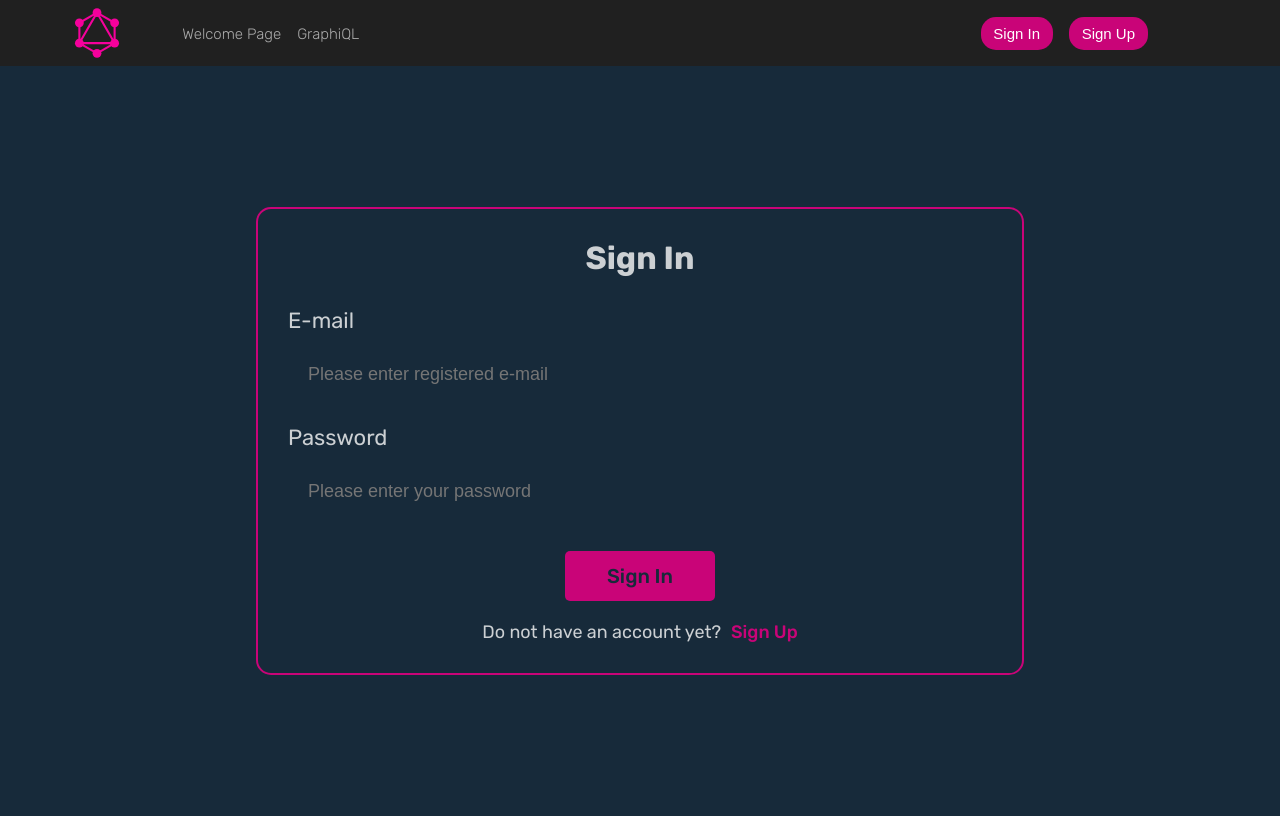
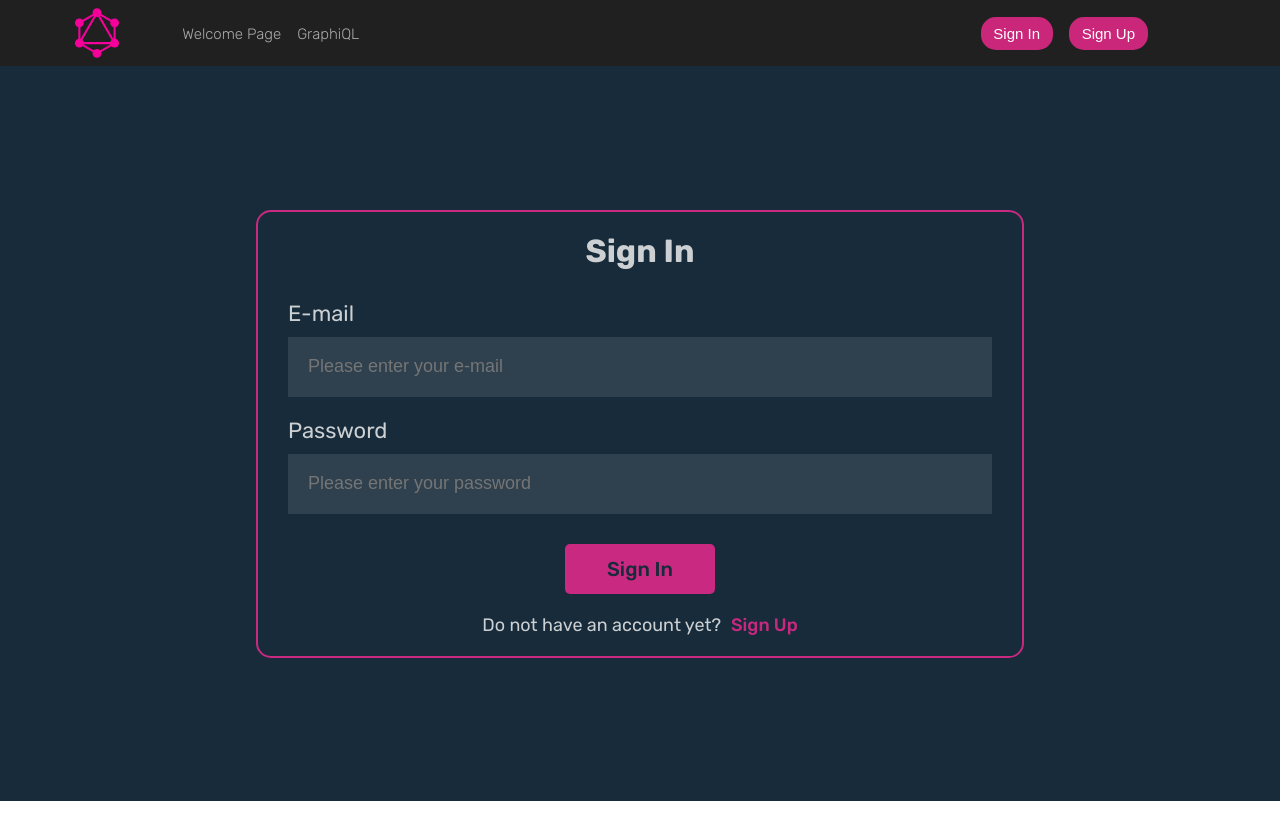
Before and after one commit to oolenkazolot/graphiql-app, a React (Vite) app: page /SignIn in a window 1280 px wide. Built offline with nearby package versions, Linux system fonts and the light colour scheme; no server answers.

Commit message:
refactor: forms' styling and variables

```diff
--- a/src/pages/signInPage/SignInPage.tsx
+++ b/src/pages/signInPage/SignInPage.tsx
@@ -28,7 +28,7 @@ const SignInPage: React.FC = () => {
             type="email"
             id="user-email"
             {...register('email', { required: 'This field is mandatory for signing in' })}
-            placeholder="Please enter registered e-mail"
+            placeholder="Please enter your e-mail"
           />
           {errors.email?.type === 'required' && (
             <span className="error-message">{errors.email.message}</span>
@@ -46,7 +46,7 @@ const SignInPage: React.FC = () => {
             <span className="error-message">{errors.password.message}</span>
           )}
         </div>
-        <button className="button button_sign-in">Sign In</button>
+        <button className="button-auth button-auth_sign-in">Sign In</button>
         <div className="sign-in-form__redirect">
           <span className="sign-in-form__text">Do not have an account yet?</span>
           <Link to="/SignUp" className="sign-in-form__link">
--- a/src/pages/signInPage/signInPage.scss
+++ b/src/pages/signInPage/signInPage.scss
@@ -2,17 +2,17 @@
 
 .sign-in {
   width: 100%;
-  height: calc(100vh - 50px);
+  height: calc(100vh - 65px);
   display: flex;
   justify-content: center;
   align-items: center;
-  background-color: $color-bg;
+  background-color: $bg-main-second;
 }
 
 .sign-in-form {
   width: 60%;
   height: fit-content;
-  padding: 30px;
+  padding: 20px 30px;
   border: 2px solid $color-pink;
   border-radius: 15px;
 
@@ -37,25 +37,10 @@
     font-size: 18px;
     font-weight: 500;
     color: $color-pink;
-  }
-}
-
-.button {
-  &_sign-in {
-    display: block;
-    margin: 30px auto 20px;
-    width: 150px;
-    height: 50px;
-    background-color: $color-pink;
-    color: $color-bg;
-    font-size: 20px;
-    font-weight: 500;
-    transition: 0.4s;
-    border-radius: 5px;
-    font-family: 'Rubik', sans-serif;
+    transition: $transition;
 
     &:hover {
-      color: $color-title;
+      color: $color-pink-hover;
     }
   }
 }
--- a/src/pages/signUpPage/SignUpPage.tsx
+++ b/src/pages/signUpPage/SignUpPage.tsx
@@ -46,7 +46,7 @@ const SignUpPage: React.FC = () => {
             <span className="error-message">{errors.password.message}</span>
           )}
         </div>
-        <button className="button button_sign-up">Submit</button>
+        <button className="button-auth button-auth_sign-up">Submit</button>
         <div className="sign-up-form__redirect">
           <span className="sign-up-form__text">Already have an account?</span>
           <Link to="/SignIn" className="sign-up-form__link">
--- a/src/pages/signUpPage/signUpPage.scss
+++ b/src/pages/signUpPage/signUpPage.scss
@@ -2,17 +2,17 @@
 
 .sign-up {
   width: 100%;
-  height: calc(100vh - 50px);
+  height: calc(100vh - 65px);
   display: flex;
   justify-content: center;
   align-items: center;
-  background-color: $color-bg;
+  background-color: $bg-main-second;
 }
 
 .sign-up-form {
   width: 60%;
   height: fit-content;
-  padding: 30px;
+  padding: 20px 30px;
   border: 2px solid $color-pink;
   border-radius: 15px;
 
@@ -37,10 +37,16 @@
     font-size: 18px;
     font-weight: 500;
     color: $color-pink;
+    transition: $transition;
+
+    &:hover {
+      color: $color-pink-hover;
+    }
   }
 }
 
-label {
+label[for="user-email"],
+label[for="user-pass"] {
   display: block;
   font-size: 22px;
   margin-bottom: 10px;
@@ -49,12 +55,11 @@ label {
   margin-top: 20px;
 }
 
-input {
+#user-email,
+#user-pass{
   width: 100%;
   height: 60px;
   background-color: $color-input;
-  outline: none;
-  border: none;
   color: $color-white;
   font-size: 18px;
   padding: 0 20px;
@@ -68,27 +73,22 @@ input {
   }
 }
 
-.button {
-  outline: none;
-  border: none;
-  cursor: pointer;
-
-  &_sign-up {
+.button-auth {
   display: block;
   margin: 30px auto 20px;
   width: 150px;
   height: 50px;
   background-color: $color-pink;
-    color: $color-bg;
+  color: $bg-main-second;
   font-size: 20px;
   font-weight: 500;
-    transition: 0.4s;
+  transition: $transition;
   border-radius: 5px;
   font-family: 'Rubik', sans-serif;
 
   &:hover {
+    background-color: $color-pink-hover;
     color: $color-title;
-    }
   }
 }
 
--- a/src/styles/variables.scss
+++ b/src/styles/variables.scss
@@ -2,11 +2,9 @@
 $color-light-gray: rgba(255, 255, 255, 0.6);
 $color-grey: #aaa;
 $color-pink: rgba(245, 40, 145, 0.8);
-$color-bg: #172a3a;
 $color-title: #ccd0d3;
 $color-input: #2f404e;
 $color-input-text: #757575;
-$color-pink: #c90478;
 $color-white: #ffffff;
 
 // background
```
Lines whose indentation alone changed are shown as unchanged.
